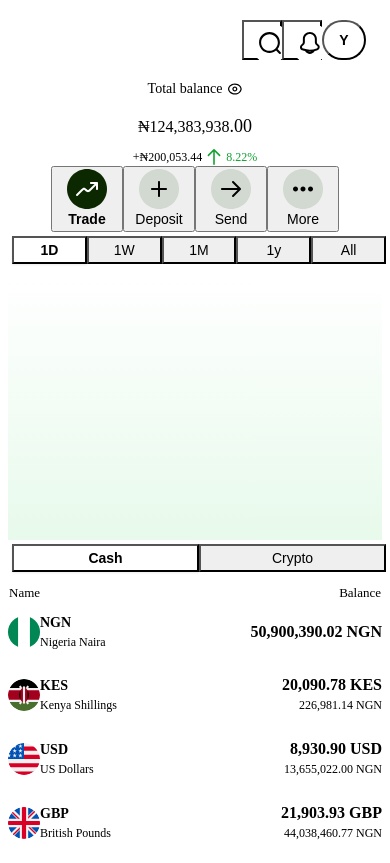
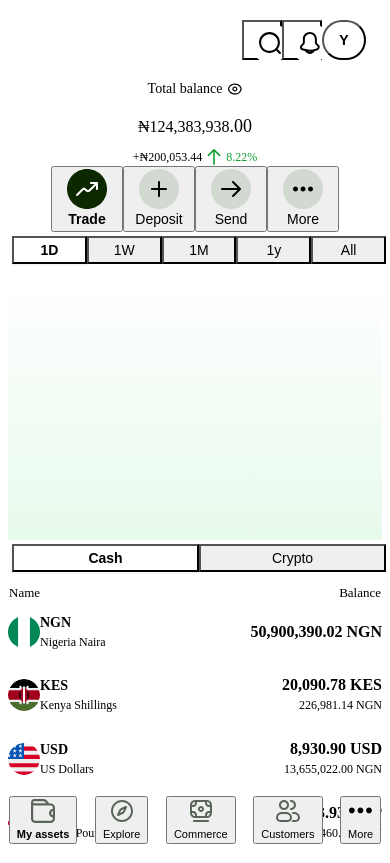
Before and after one commit to muski85/busha-task, a React (Vite) app: page / in a window 390 px wide. Built offline with nearby package versions, Linux system fonts and the light colour scheme; the HTML template or start-up script is replaced by a standard one.

Commit message:
feat: mount bottom nav in shell
renders the bottom nav below the main body for mobile widths

```diff
--- a/src/shells/DesktopShell.tsx
+++ b/src/shells/DesktopShell.tsx
@@ -2,6 +2,7 @@ import './DesktopShell.css';
 import TopBar from '../layout/TopBar';
 import Sidebar from '../layout/SideBar';
 import Dashboard from '../dashboard/Dashboard';
+import BottomNav from '../layout/BottomNav';
 
 export default function DesktopShell() {
   return (
@@ -13,6 +14,7 @@ export default function DesktopShell() {
             <Dashboard/>
         </main>
       </div>
+      <BottomNav/>
     </div>
   );
 }
```
